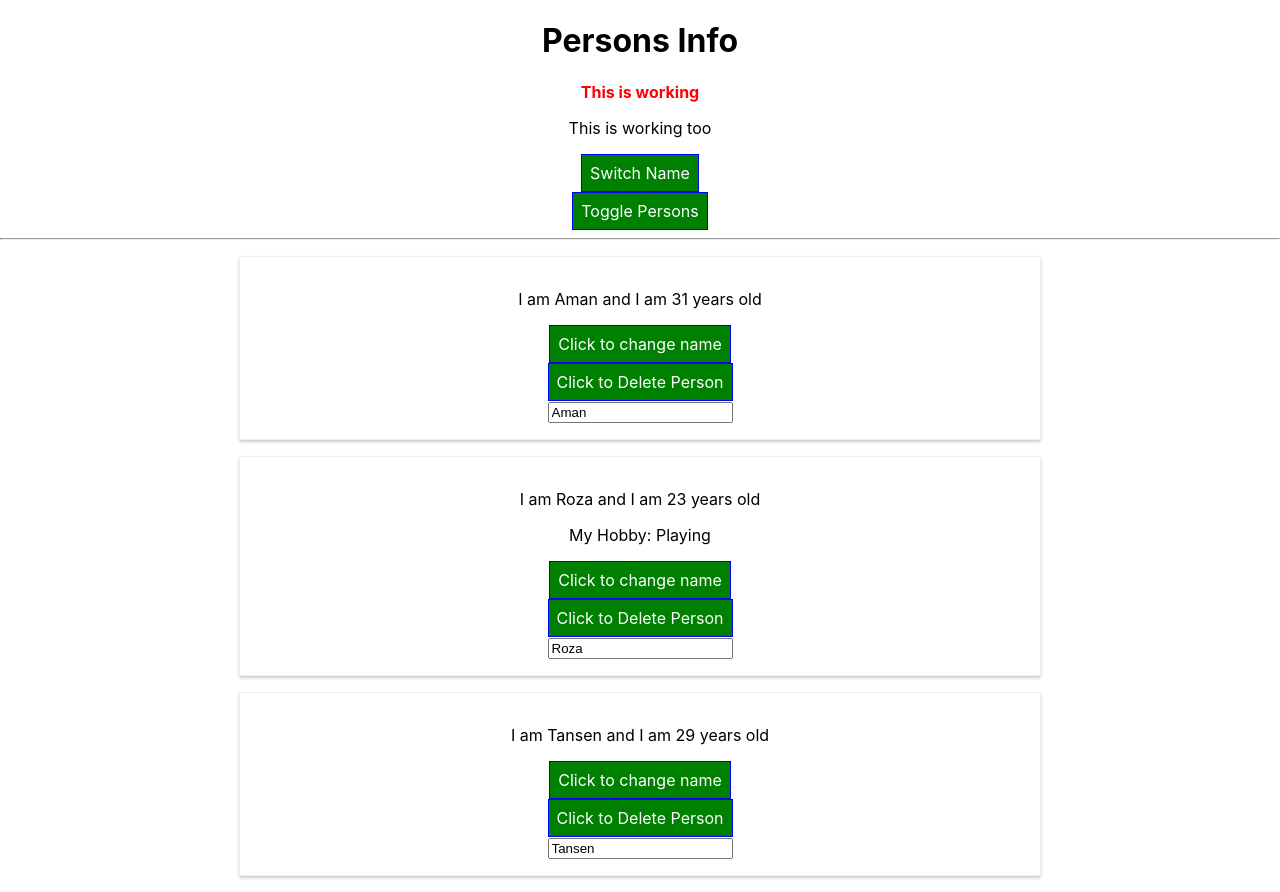
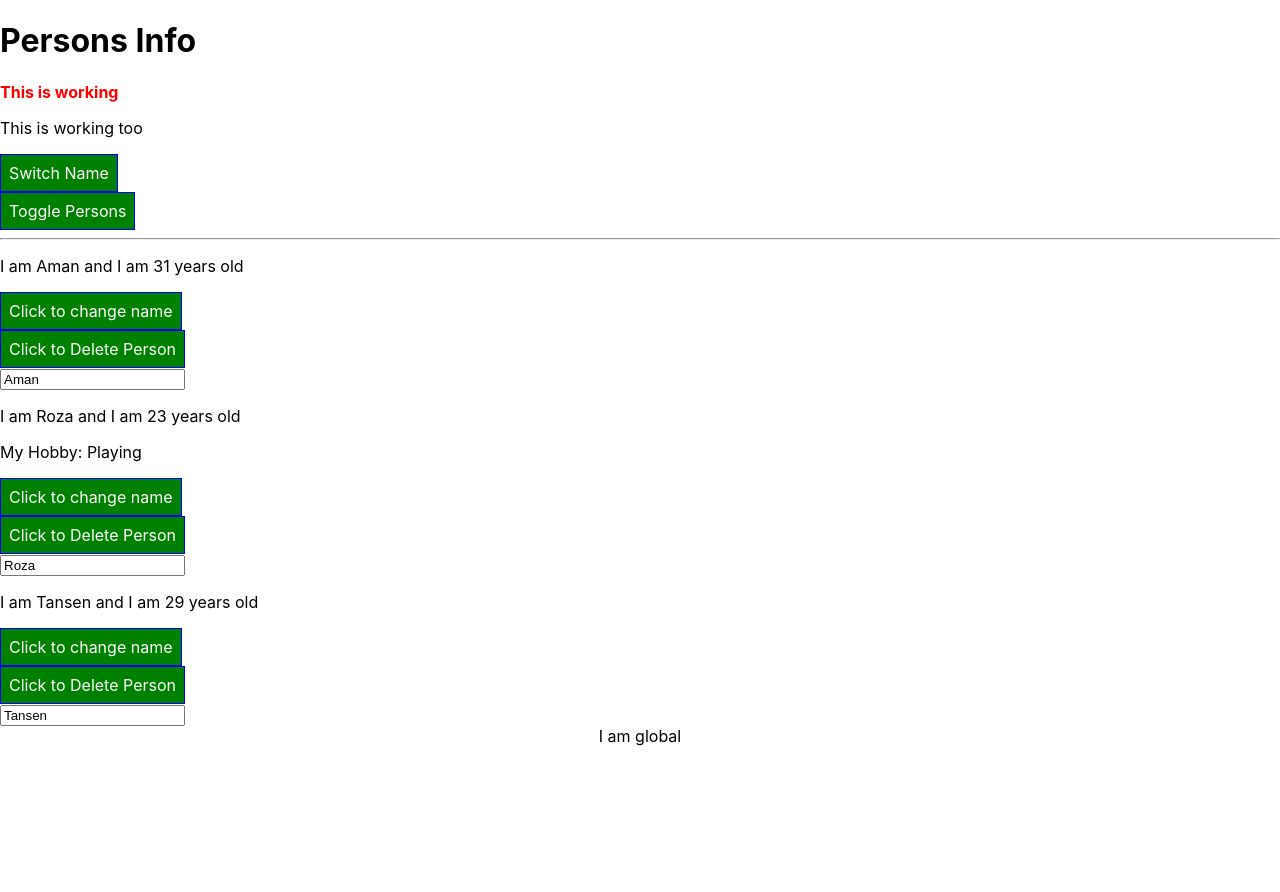
Before and after one commit to AmanAzim/1st-ReactJs, a React (Create React App) app: page / in a window 1280 px wide. After the commit the page ends 800 px from the top, so only its background shows below. Built offline with nearby package versions, Linux system fonts and the light colour scheme.

Commit message:
"commit"

```diff
--- a/src/App.css
+++ b/src/App.css
@@ -7,3 +7,7 @@
 .bold{
   font-weight: bold;
 }
+
+:global .body{
+  background: aqua;
+}
--- a/src/App.js
+++ b/src/App.js
@@ -1,4 +1,5 @@
 import React, { Component } from 'react';
+import CssClass from './App.css';
 import './App.css';
 import Person from './Person/Person';
 //import Radium, { StyleRoot } from 'radium';
@@ -87,12 +88,12 @@ class App extends Component {
     }
     if(this.state.persons.length<=1)
     {
-        classes2.push('bold');
+        classes2.push(CssClass.bold);//classes2.push('bold');
     }
 
     return (
 
-            <div className="App">
+            <div className={CssClass.App}>
                 <h1>Persons Info</h1>
                 <p className={classes1}>This is working</p>
                 <p className={classes2.join(' ')}>This is working too</p>
@@ -115,6 +116,7 @@ class App extends Component {
                         changed={this.ChangeNameHandler}>My Hobby: Playing</Person>
 
                 <Person name="Tansen" age="29"/>
+                <div className="App body">I am global</div>
             </div>
 
     );
--- a/src/Person/Person.js
+++ b/src/Person/Person.js
@@ -1,5 +1,5 @@
 import React from 'react'
-import './Person.css'
+import CssClass from './Person.css'
 //import Radium from 'radium';
 
 const person=(props)=>{
@@ -21,7 +21,7 @@ const person=(props)=>{
      //  }
   // }
    return(
-           <div className="Person" >
+           <div className={CssClass.Person} >
                <p>I am {props.name} and I am {props.age} years old</p>
                <p>{props.children}</p>
                <button  style={buttonStyle}  key={1} onClick={props.clickToChange}>Click to change name</button>
@@ -29,6 +29,7 @@ const person=(props)=>{
                <button style={buttonStyle} key={2} onClick={props.clickToDelete}>Click to Delete Person</button>
                <br></br>
                <input type="text" onChange={props.changed} value={props.name}/>
+
            </div>
    );
 };
```
